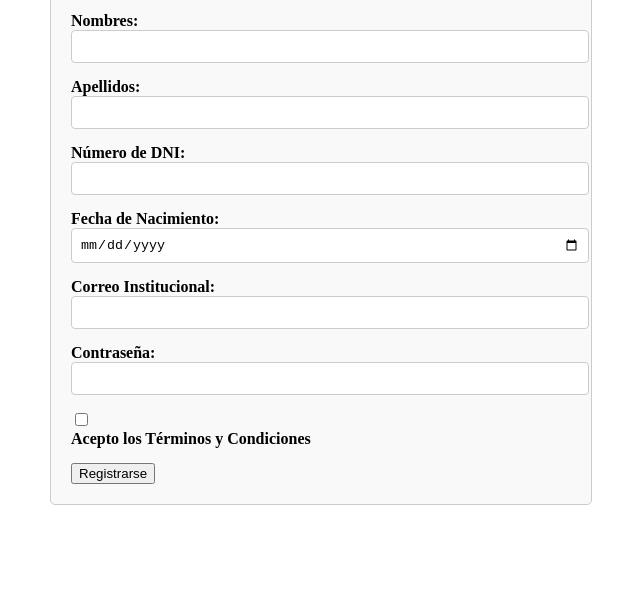
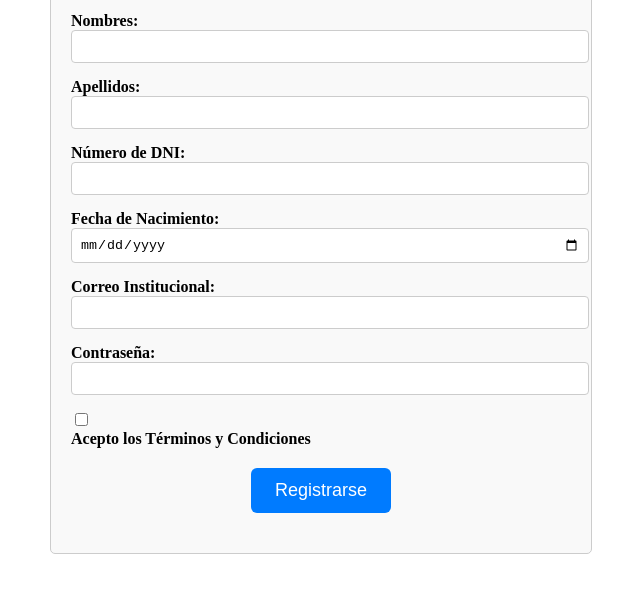
Before and after one commit to CristhianRojasBellido/Server_Lamp, a website: page Form/public/index.html in a window 1280 px wide. Shown: the part 165-758 px from the top of the page, without its empty margins (319-959 px from the left). Drawn offline with Linux system fonts and the light colour scheme.

Commit message:
Formulario Completo

```diff
--- a/Form/public/css/style.css
+++ b/Form/public/css/style.css
@@ -31,3 +31,28 @@ input[type="date"] {
 input[type="checkbox"] {
     margin-right: 5px;
 }
+
+button[type="submit"] {
+    padding: 12px 24px; /* Aumentar el padding para hacerlo un poco más grande */
+    border: none;
+    border-radius: 6px;
+    background-color: #007bff;
+    color: white;
+    font-size: 18px;
+    cursor: pointer;
+    transition: background-color 0.3s ease;
+    display: block; /* Convertir el botón en un bloque */
+    margin: 20px auto; /* Agregar margen superior e inferior y centrar horizontalmente */
+}
+
+/* Cambiar el color al pasar el cursor sobre el botón */
+button[type="submit"]:hover {
+    background-color: #0056b3;
+}
+
+/* Estilo cuando el botón está enfocado */
+button[type="submit"]:focus {
+    outline: none;
+    box-shadow: 0 0 3px 2px rgba(0, 123, 255, 0.5);
+    /* Añade más estilos si es necesario */
+}
```
